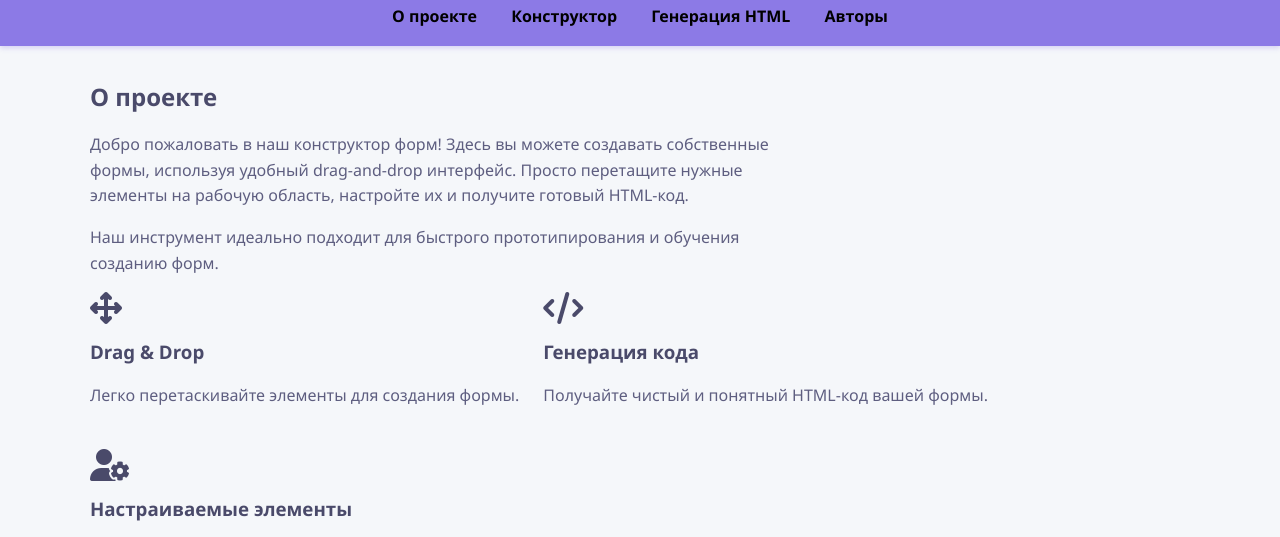
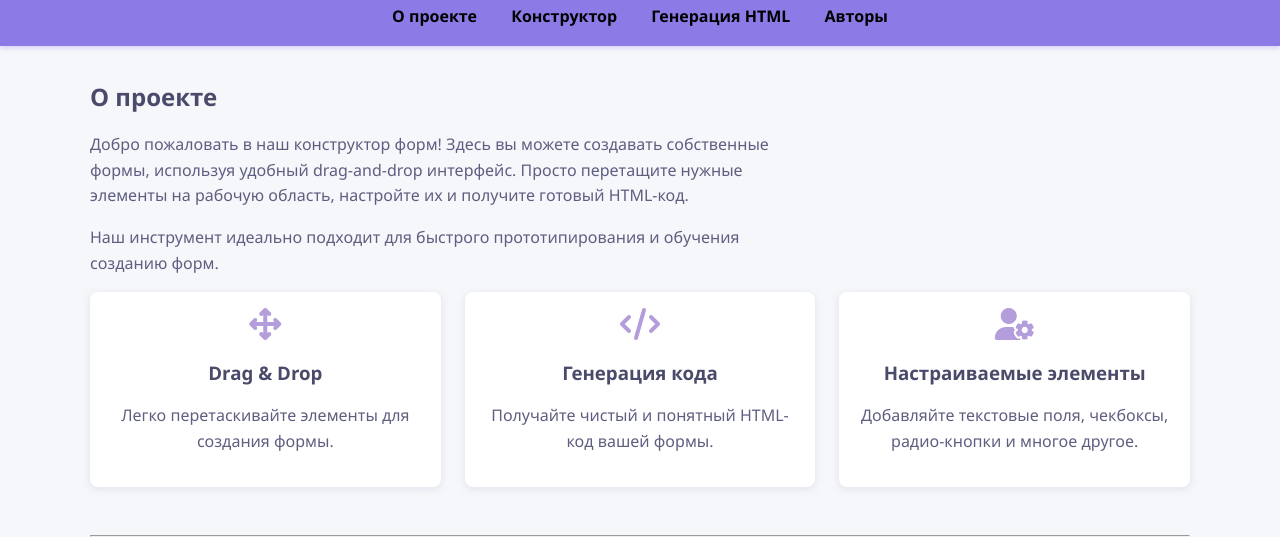
Before and after one commit to timochkabezdar/finalproject, a plain HTML site: page index.html in a window 1280 px wide. Shown: the part 95-632 px from the top of the page. Drawn offline with Linux system fonts and the light colour scheme; a script that the page names is missing.

Commit message:
карточки

```diff
--- a/styles.css
+++ b/styles.css
@@ -70,3 +70,17 @@ main {
   margin-top: 1rem;
   flex-wrap: wrap;
 }
+
+.feature-card {
+  background: #ffffff; /* чистый белый */
+  border-radius: 8px;
+  padding: 1rem;
+  flex: 1 1 200px;
+  box-shadow: 0 2px 8px rgba(122, 109, 158, 0.15);
+  text-align: center;
+}
+
+.feature-card i {
+  color: #b39ddb; /* светлый сиреневый */
+  margin-bottom: 0.5rem;
+}
```
